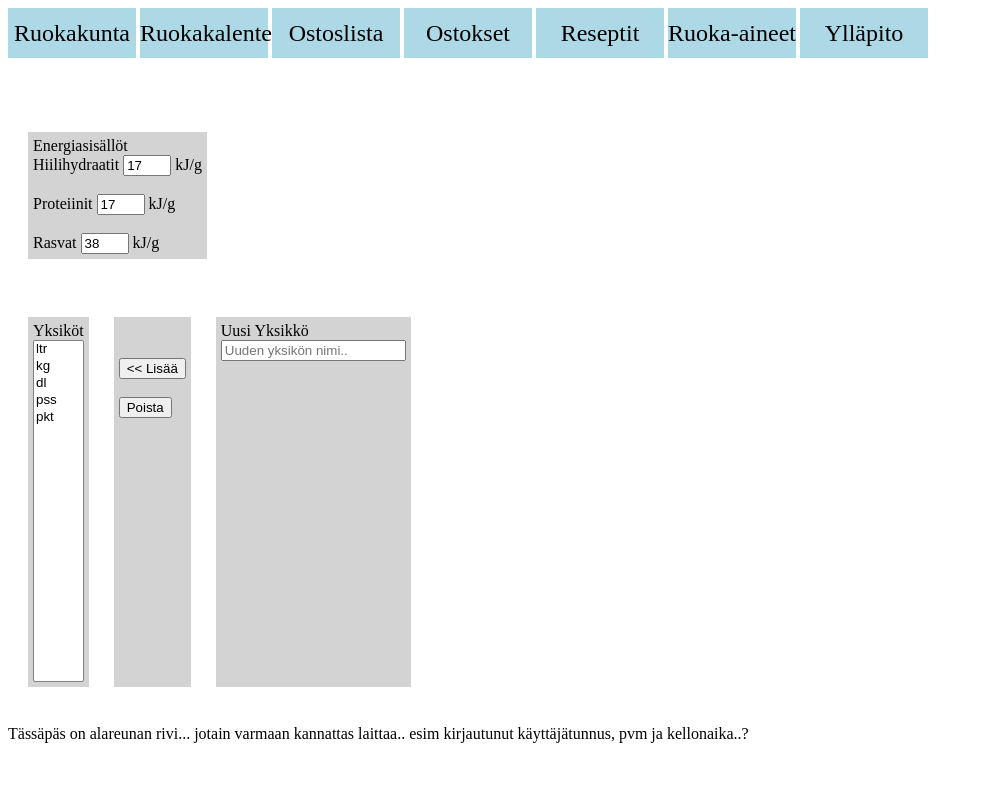
After one commit to ilkkarajalin/Harjoitustyo, a PHP site: page /yllapito.php in a window 1280 px wide. The commit adds this page. Shown: the whole page, without its empty margins (0-983 px from the left). Run offline with PHP 8.4, Linux system fonts and the light colour scheme.

Commit message:
ylläpito ja vähän stailausta

```diff
--- a/css/mystyle.css
+++ b/css/mystyle.css
@@ -77,6 +77,13 @@ div_3part
 {
   background-color: lightgrey;
   margin-right: 25px;
+  padding: 5px 5px 5px 5px;
+}
+
+input["number"]
+{
+  float: right;
+  clear: both;
 }
 
 .non_scroll
@@ -108,6 +115,7 @@ section_calendar
 {
   width: 70%;
   border: 1px solid lightgrey;
+  margin-left: 20px;
 }
 
 #ruokakalenteri tr:hover
--- a/menu.php
+++ b/menu.php
@@ -14,7 +14,7 @@
     <li><a href="ostokset.php">Ostokset</a></li>
     <li><a href="reseptit.php">Reseptit</a></li>
     <li><a href="ruoka-aineet.php">Ruoka-aineet</a></li>
-    <li><a href="#">Ylläpito</a></li>
+    <li><a href="yllapito.php">Ylläpito</a></li>
       </ul>
   </nav>
   <br>
--- a/ostokset.php
+++ b/ostokset.php
@@ -1,9 +1,13 @@
 <?php include "menu.php"; ?>
 <br>
+<section_3part>
+  <div_3part>
 Päivämäärä
 <br>
 <input type="date" value="<?php echo date('Y-m-d'); ?>" />
 <br>
+</div_3part>
+</section_3part>
 <section_3part>
 <div_3part>
 
--- a/reseptit.php
+++ b/reseptit.php
@@ -1,5 +1,6 @@
 <?php include "menu.php"; ?>
-
+<section_3part>
+  <div_3part>
 Valitse ruokakunta:
 <br>
 <form action="">
@@ -11,6 +12,8 @@ Valitse ruokakunta:
     <option value="">Korhoset</option>
   </select>
 </form>
+</div_3part>
+</section_3part>
 <br>
 
 <section_3part>
--- /dev/null
+++ b/yllapito.php
@@ -0,0 +1,53 @@
+<?php include "menu.php"; ?>
+<br>
+<section_3part>
+  <div_3part>
+Energiasisällöt
+<br>
+Hiilihydraatit
+<input type="number" name="hiilihydraatit" value=17 style="width: 3em">
+kJ/g
+<br>
+<br>
+Proteiinit
+<input type="number" name="proteiinit" value=17 style="width: 3em">
+kJ/g
+<br>
+<br>
+Rasvat
+<input type="number" name="rasvat" value=38 style="width: 3em">
+kJ/g
+<br>
+</div_3part>
+</section_3part>
+
+<br>
+
+<section_3part>
+  <div_3part>
+    Yksiköt
+    <br>
+    <select class="non_scroll" name="yksikot" size="20" width="50">
+      <option value="">ltr</option>
+      <option value="">kg</option>
+      <option value="">dl</option>
+      <option value="">pss</option>
+      <option value="">pkt</option>
+    </select>
+  </div_3part>
+  <div_3part>
+    <br>
+    <br>
+    <input type="submit" name="lisaa_yksikko" value="<< Lisää">
+    <br>
+    <br>
+    <input type="submit" name="poista_yksikko" value="Poista">
+  </div_3part>
+  <div_3part>
+    Uusi Yksikkö
+    <br>
+    <input type="text" name="uusi_yksikko" value="" placeholder="Uuden yksikön nimi..">
+  </div_3part>
+</section_3part>
+
+<?php include "footer.php"; ?>
```
Also changed, not shown: ostoslista.php (+12 -7 lines), ruokakalenteri.php (+10 -3 lines).
